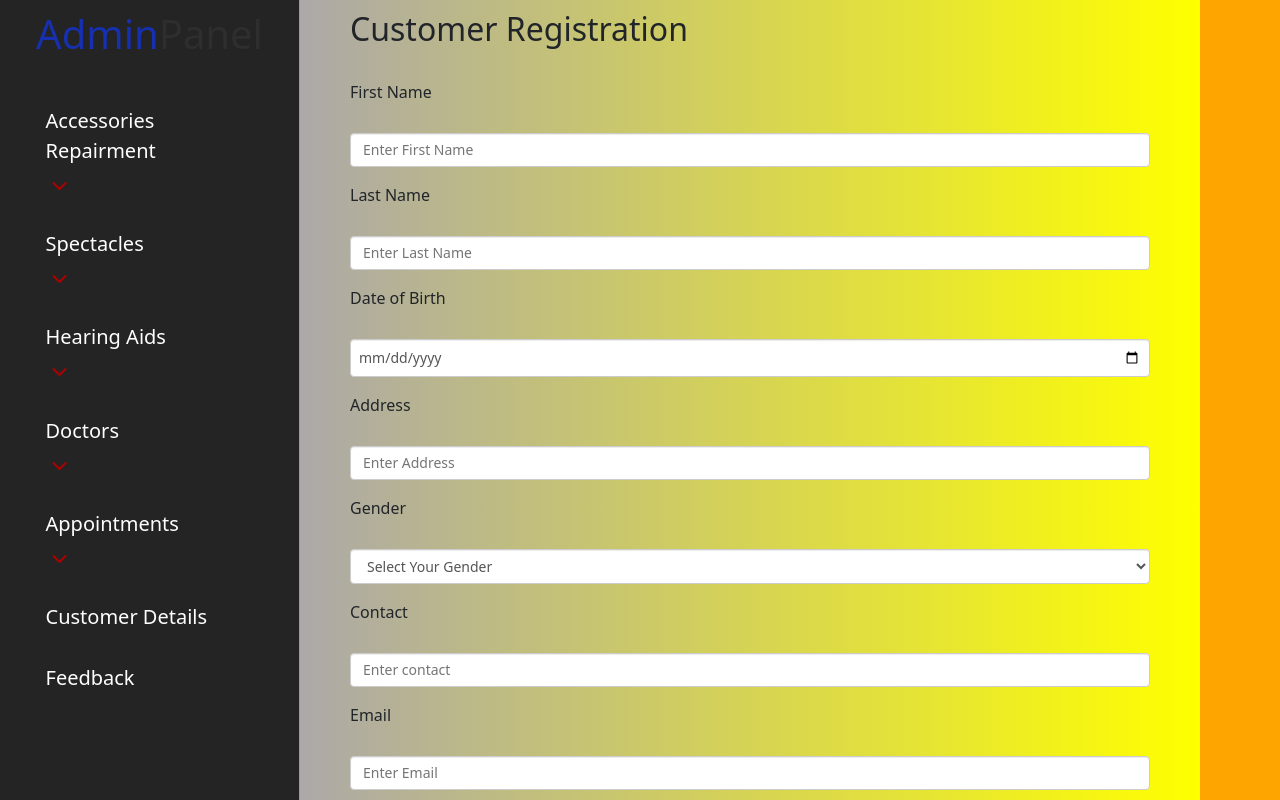
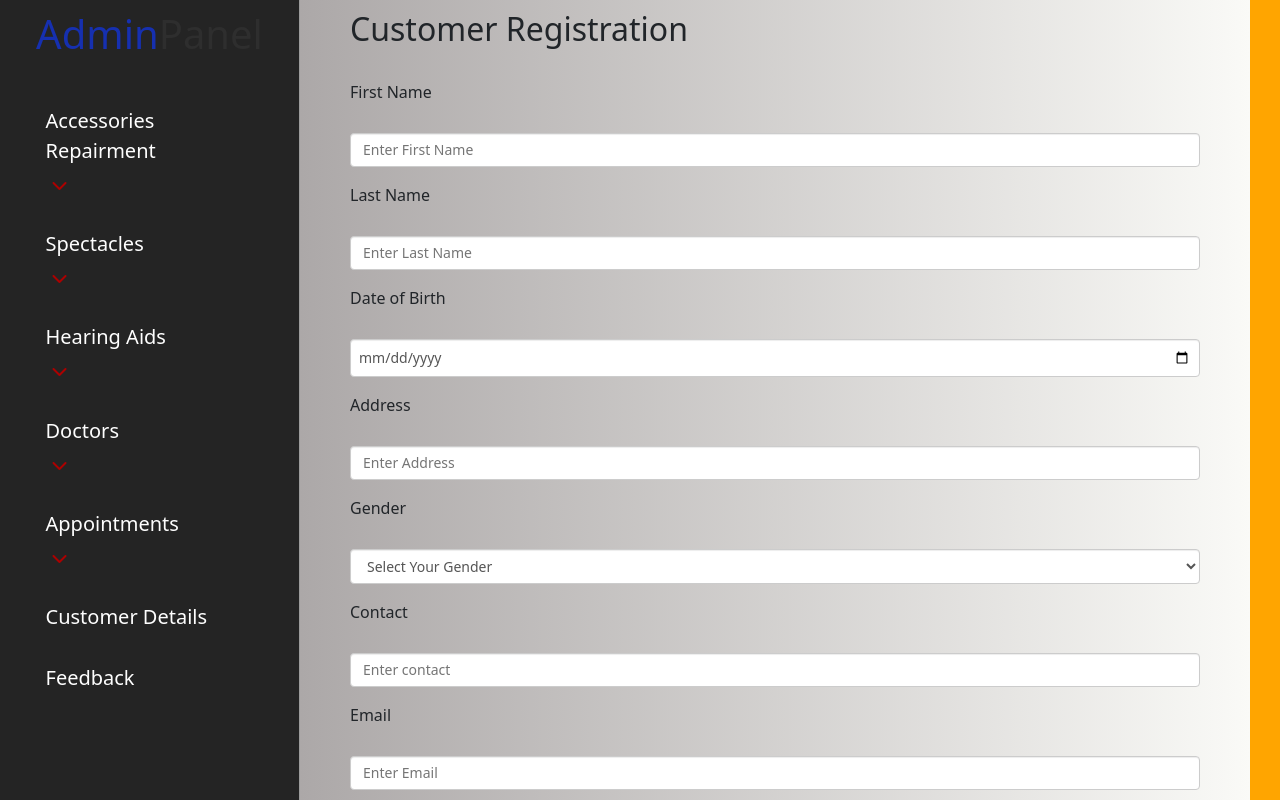
Before and after one commit to AbhishekPeiris/eYeCAREopticals, a React (Create React App) app in the folder frontend/: page /addcustomerdetails in a window 1280 px wide. Built offline with nearby package versions, Linux system fonts and the light colour scheme.

Commit message:
customerdetails

```diff
--- a/frontend/src/styles/CustomerDetails.css
+++ b/frontend/src/styles/CustomerDetails.css
@@ -20,8 +20,8 @@
 .cd-form-group {
     margin-bottom: 15px;
     padding: 10px 50px;
-    min-width: 900px;
-    background-image: linear-gradient(to right, rgb(172, 168, 168) , yellow);
+    min-width: 950px;
+    background-image: linear-gradient(to right, rgb(172, 168, 168) , rgb(250, 250, 247));
   }
 
   /* Label */
```
